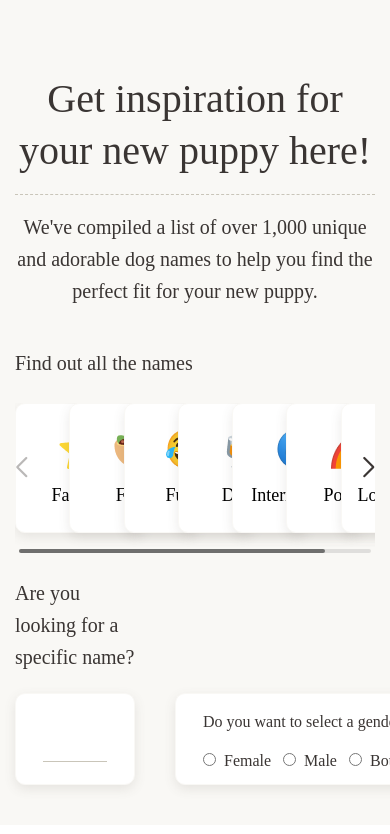
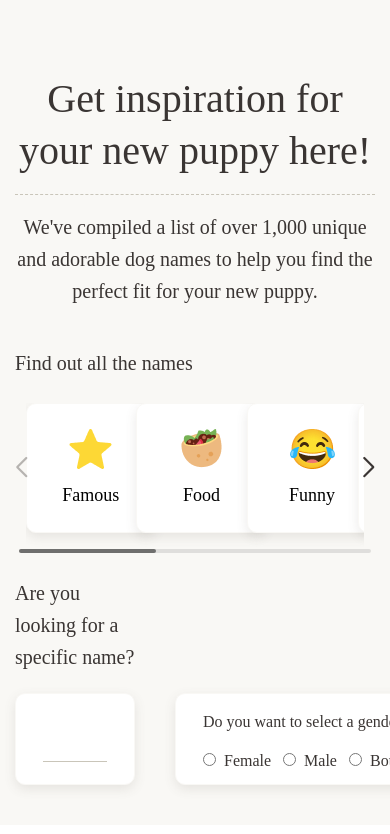
Before and after one commit to Serhii-Piatak-NBS-Lviv/nbs-react-naming-tool, a React (Create React App) app: page / in a window 390 px wide. Shown: the top 834 px of the page. Built offline with nearby package versions, Linux system fonts and the light colour scheme; a web font is replaced by a local one.

Commit message:
add breakpoints for swiper

```diff
--- a/src/features/filter/AdditionalStyles.css
+++ b/src/features/filter/AdditionalStyles.css
@@ -1,5 +1,5 @@
 #filters .swiper {
-    max-width: 1075px;
+    max-width: 94%;
     position: static;
 }
 
--- a/src/features/filter/SwiperWithFilters.jsx
+++ b/src/features/filter/SwiperWithFilters.jsx
@@ -20,8 +20,8 @@ const SwiperWithFilters = ({title, restAPI}) => {
     const [mainTitle, overrideTitle, isMainTitleOverriden] = useThemify('filters-categories-title');
     const [swiperWrapper, overrideSwiperWrapper, isSwiperWrapperOverriden] = useThemify('filters-swiper-wrapper');
 
-    const numOfSlides = restAPI.list.length > 7 ? 7 : restAPI.list.length;
-    const isScrollbar = window.innerWidth > 780 ? false : { draggable: true };
+    const countOfSlides = restAPI.list.length > 7 ? 7 : restAPI.list.length;
+    const isScrollbar = window.innerWidth > 768 ? false : { draggable: true };
 
     const handleFilter = (category) => {
         dispatch(setSelectedCategory(category));
@@ -43,8 +43,29 @@ const SwiperWithFilters = ({title, restAPI}) => {
                 modules={[Navigation, Scrollbar, A11y]}
                 spaceBetween={20}
                 navigation
-                slidesPerView={numOfSlides}
-                scrollbar={isScrollbar}>
+                scrollbar={isScrollbar}
+                breakpoints={{
+                    320: {
+                        slidesPerView: 3.2,
+                        spaceBetween: 16
+                    },
+                    480: {
+                        slidesPerView: 3.6,
+                    },
+                    640: {
+                        slidesPerView: 4,
+                        spaceBetween: 16
+                    },
+                    768: {
+                      slidesPerView: 5,
+                    },
+                    1024: {
+                      slidesPerView: 6,
+                    },
+                    1139: {
+                        slidesPerView: countOfSlides,
+                    }
+                }}>
                 {
                     restAPI.list.map((category, index) => {
                         return (
```
